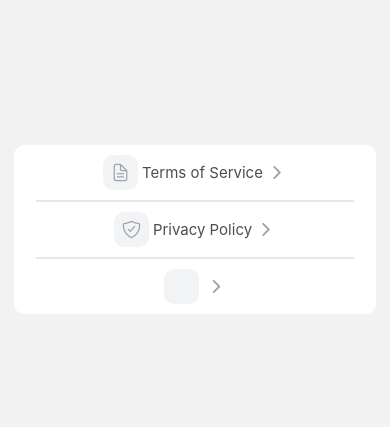
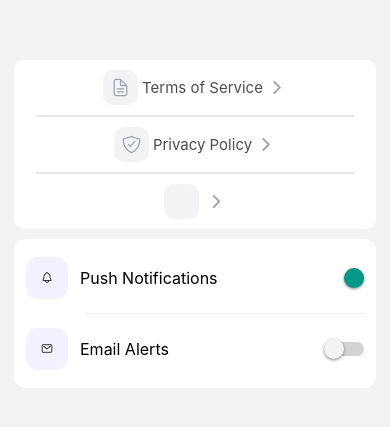
Before and after one commit to faisalabdulghani/gps_base_attendance_app, a React Native app: screen /Login in a window 390 px wide. Shown: the part 193-620 px from the top of the page. Built offline with nearby package versions, Linux system fonts and the light colour scheme.

Commit message:
Setting screens components

```diff
--- /dev/null
+++ b/app/components/SettingsToggleItem.js
@@ -0,0 +1,48 @@
+import React from "react";
+import { View, StyleSheet } from "react-native";
+import ToggleItemRow from "./ToggleItemRow";
+import { Colors } from "../theme/Colors";
+
+const SettingsToggleItem = ({
+    icon1,
+    title1,
+    value1,
+    onValueChange1,
+
+    icon2,
+    title2,
+    value2,
+    onValueChange2,
+}) => {
+    return (
+        <View style={styles.container}>
+            <ToggleItemRow
+                icon={icon1}
+                title={title1}
+                value={value1}
+                onValueChange={onValueChange1}
+                showDivider={true}
+            />
+
+            <ToggleItemRow
+                icon={icon2}
+                title={title2}
+                value={value2}
+                onValueChange={onValueChange2}
+                showDivider={false}
+            />
+        </View>
+    );
+};
+
+export default SettingsToggleItem;
+
+const styles = StyleSheet.create({
+    container: {
+        backgroundColor: Colors.WHITE,
+        borderRadius: 12,
+        paddingHorizontal: 12,
+        paddingVertical: 4,
+        marginVertical: 10,
+    },
+});
--- /dev/null
+++ b/app/components/ToggleItemRow.js
@@ -0,0 +1,58 @@
+import React from "react";
+import { View, Text, StyleSheet, Switch } from "react-native";
+import { Colors } from "../theme/Colors";
+
+const ToggleItemRow = ({ icon, title, value, onValueChange, showDivider }) => {
+    return (
+        <View>
+            <View style={styles.rowContainer}>
+                <View style={styles.leftSection}>
+                    <View style={styles.iconContainer}>{icon}</View>
+                    <Text style={styles.title}>{title}</Text>
+                </View>
+
+                <Switch
+                    value={value}
+                    onValueChange={onValueChange}
+                    thumbColor={value ? "#fff" : "#f4f3f4"}
+                    trackColor={{ false: "#d3d3d3", true: Colors.PRIMARY }}
+                />
+            </View>
+
+            {showDivider && <View style={styles.divider} />}
+        </View>
+    );
+};
+
+export default ToggleItemRow;
+
+const styles = StyleSheet.create({
+    rowContainer: {
+        flexDirection: "row",
+        justifyContent: "space-between",
+        alignItems: "center",
+        paddingVertical: 14,
+    },
+    leftSection: {
+        flexDirection: "row",
+        alignItems: "center",
+    },
+    iconContainer: {
+        width: 42,
+        height: 42,
+        borderRadius: 12,
+        backgroundColor: "#F3F0FF",
+        justifyContent: "center",
+        alignItems: "center",
+        marginRight: 12,
+    },
+    title: {
+        fontSize: 16,
+        color: Colors.BLACK,
+    },
+    divider: {
+        height: 1,
+        backgroundColor: "#EDEDED",
+        marginLeft: 60,
+    },
+});
--- a/app/screens/LoginScreen.js
+++ b/app/screens/LoginScreen.js
@@ -10,6 +10,9 @@ import GeoLocationLog from '../components/GeoLocationLog';
 import AttendanceDetailCard from '../components/AttendanceDetailCard';
 import ProfileDetailCard from '../components/ProfileDetailCard';
 import SettingsItem from '../components/SettingsItem';
+import SettingsToggleItem from '../components/SettingsToggleItem';
+import { Ionicons } from "@expo/vector-icons";
+
 
 export default function LoginScreen() {
     const [selected, setSelected] = useState("2025-11-23");
@@ -22,6 +25,8 @@ export default function LoginScreen() {
         "2026-03-30": { marked: true, dotColor: "orange" },
         "2026-03-31": { marked: true, dotColor: "orange" },
     };
+    const [pushNotif, setPushNotif] = useState(true);
+    const [emailAlerts, setEmailAlerts] = useState(false);
 
     return (
         // <View style={styles.container}>
@@ -97,6 +102,17 @@ export default function LoginScreen() {
                 title1="Privacy Policy"
                 icon1="shield-checkmark-outline"
             />
+            <SettingsToggleItem
+                icon1={<Ionicons name="notifications-outline" />}
+                title1="Push Notifications"
+                value1={pushNotif}
+                onValueChange1={setPushNotif}
+
+                icon2={<Ionicons name="mail-outline" />}
+                title2="Email Alerts"
+                value2={emailAlerts}
+                onValueChange2={setEmailAlerts}
+            />
 
 
         </View>
```
